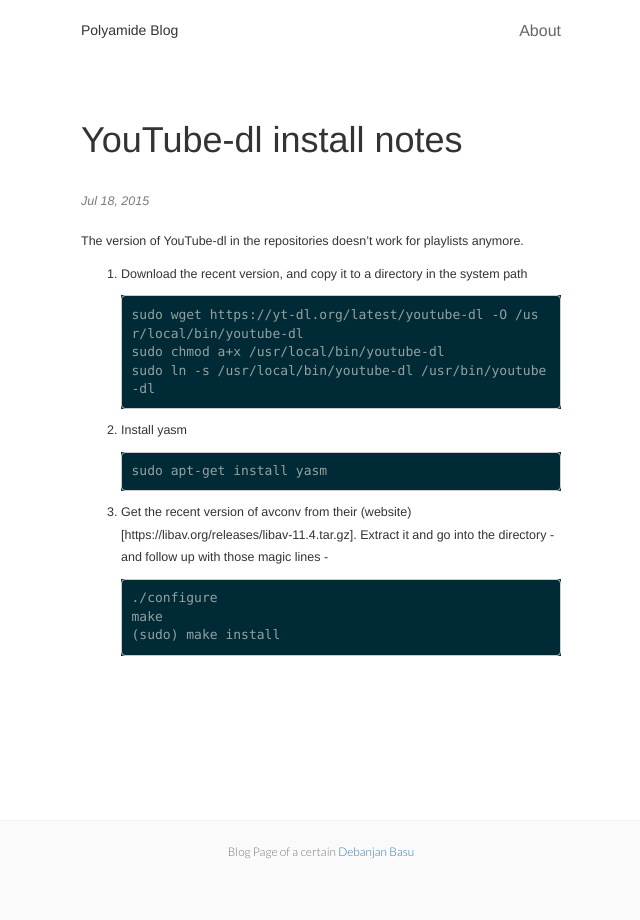
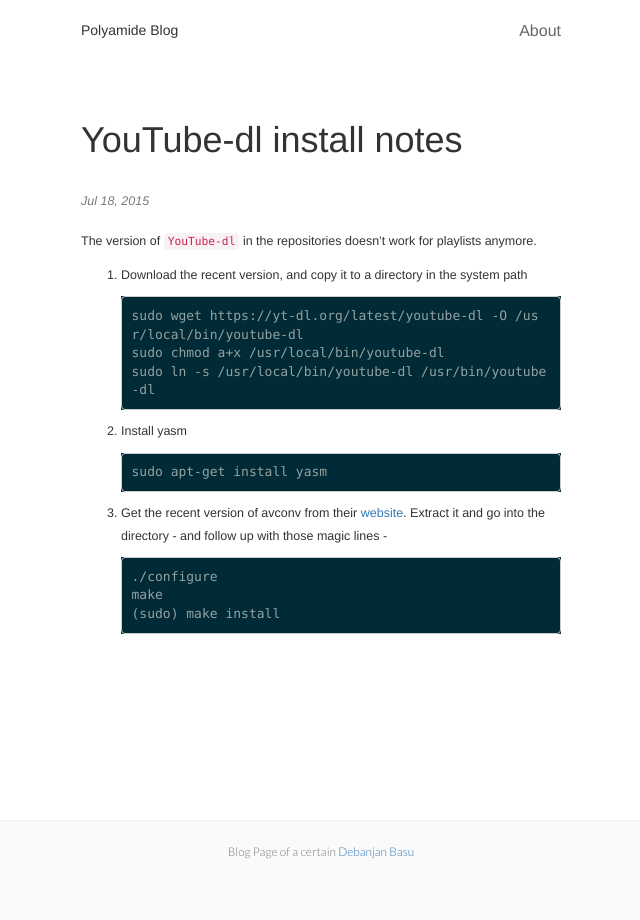
Before and after one commit to d3banjan/d3banjan.github.io, a Jekyll site: the page built from _posts/2015-07-18-youtube-dl-notes.md, in a window 1280 px wide. Shown: the whole page, without its empty margins (319-959 px from the left). Built offline with Jekyll 4.4.1, drawn with Linux system fonts in a browser that asks for light colours.

Commit message:
fixed a link md

```diff
--- a/_posts/2015-07-18-youtube-dl-notes.md
+++ b/_posts/2015-07-18-youtube-dl-notes.md
@@ -6,7 +6,7 @@
 tag:	install-notes
 ---
 
-The version of YouTube-dl in the repositories doesn't work for playlists anymore.
+The version of `YouTube-dl` in the repositories doesn't work for playlists anymore.
 
 1. Download the recent version, and copy it to a directory in the system path
 
@@ -18,7 +18,7 @@
 
        sudo apt-get install yasm
 
-3. Get the recent version of avconv from their (website)[https://libav.org/releases/libav-11.4.tar.gz]. Extract it and go into the directory - and follow up with those magic lines -
+3. Get the recent version of avconv from their [website](https://libav.org/releases/libav-11.4.tar.gz). Extract it and go into the directory - and follow up with those magic lines -
 
        ./configure
        make
```
